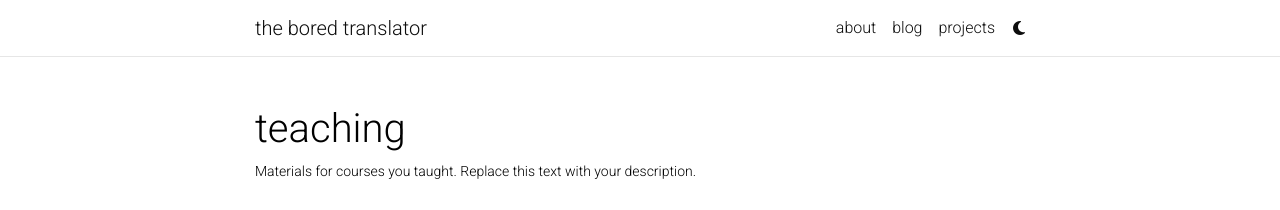
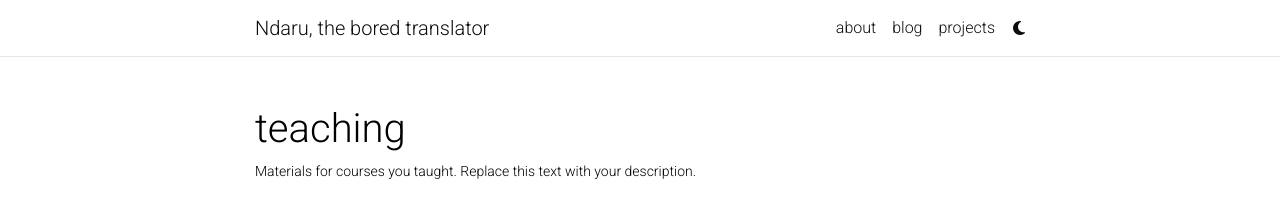
Before and after one commit to ndaruwibowo/ndaruwibowo.github.io, a Jekyll site: the page built from _pages/teaching.md, in a window 1280 px wide. Shown: the top 210 px of the page. Built offline with Jekyll 4.4.1, drawn with Linux system fonts in a browser that asks for light colours; comment, search, counter and statistics services are not loaded; a style sheet for code colours, icons or effects is not loaded.

Commit message:
Update _config.yml

```diff
--- a/_config.yml
+++ b/_config.yml
@@ -2,7 +2,7 @@
 # Site settings
 # -----------------------------------------------------------------------------
 
-title: the bored translator # the website title (if blank, full name will be used instead)
+title: Ndaru, the bored translator # the website title (if blank, full name will be used instead)
 first_name: M.
 middle_name: Ndaru
 last_name: Wibowo
```
